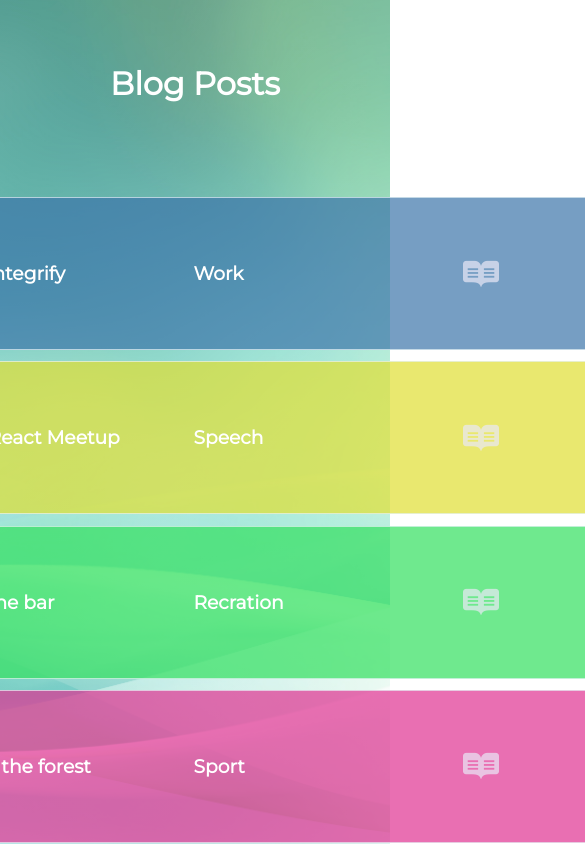
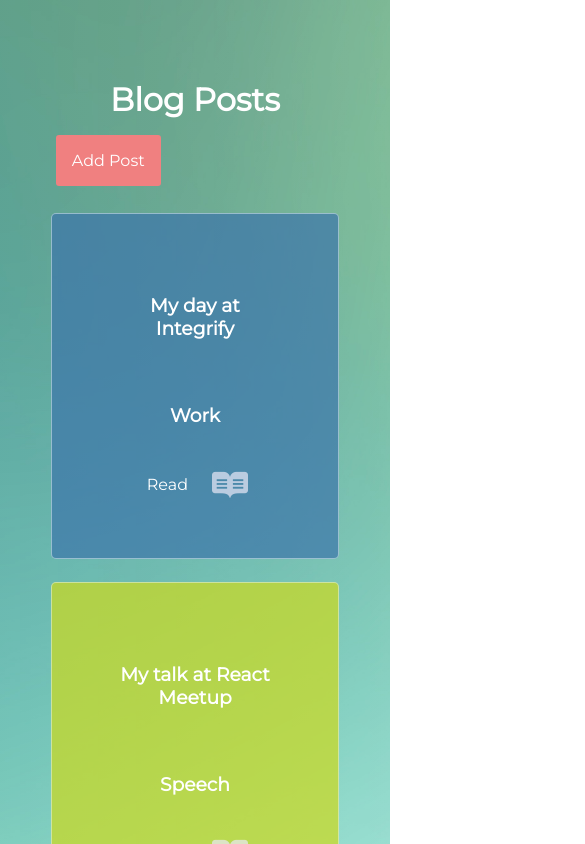
Before and after one commit to moscuet/Blog-Post_React, a React (Create React App) app: page / in a window 390 px wide. Shown: the top 844 px of the page, 585 px wide, since content can reach past the window. Built offline with nearby package versions, Linux system fonts and the light colour scheme.

Commit message:
added style based on input

```diff
--- a/src/App.css
+++ b/src/App.css
@@ -7,8 +7,8 @@
   /*padding: 4rem 2rem;*/
   background-image: linear-gradient(to right, rgba(253, 252, 251, 0.15), rgba(255, 255, 255, 0.19)), url("./assets/imgs/back.jpg");
   background-size: cover;
-  background-repeat: no-repeat;
-  background-position: center;
+  background-position: top;
+
 }
 
 * {
@@ -17,6 +17,13 @@
   box-sizing: border-box;
 }
 
+:root {
+  --blue: rgba(61, 117, 170, 0.7);
+  --yellow: rgba(205, 218, 29, 0.7);
+  --green: rgba(30, 209, 149, 0.7);
+  --violet: rgba(224, 51, 146, 0.7);
+  --brown: rgba(230, 95, 42, 0.7);
+}
 .wrapper {
   min-height: 100%;
   position: relative;
--- a/src/App.js
+++ b/src/App.js
@@ -25,7 +25,7 @@ class App extends Component {
   }
 
   addPost = (newPost) => {
-    this.setState({posts: [...this.state.posts, newPost]})
+    this.setState({posts: [newPost, ...this.state.posts]})
     console.log(newPost)
   }
 
--- a/src/assets/style/postitem.css
+++ b/src/assets/style/postitem.css
@@ -2,18 +2,18 @@
 .post-item__container {
     display:flex;
     flex-direction: column;
-    justify-content: space-between;
-    background-color: rgba(51, 204, 224, 0.7);
+    justify-content: center;
     color: #fff;
-    padding: 2rem 4rem;
-    border: 1px solid rgba(229, 243, 245, 0.7);
+    padding: 5rem 4rem;
+    border: 1px solid rgba(229, 243, 245, 0.5);
     margin: .7rem;
-    width: 50rem;
+    width: 23rem;
     border-bottom-left-radius: 5px;
     border-bottom-right-radius: 5px;
     border-top-left-radius: 5px;
     border-top-right-radius: 5px;
     cursor: pointer;
+
 }
 
 
@@ -21,12 +21,21 @@
 
 .post-item__wrapper {
     display: grid;
+    grid-template-columns: repeat(3 1fr);
+    justify-items: center;
     align-items: center;
-    grid-template-columns: 45% 45% 10%;
 }
 
 .post-item__wrapper h3 {
     color: white;
+    text-align: center;
+}
+
+.read-links__wrapper {
+    display: flex;
+    justify-content: center;
+    align-items: center;
+
 }
 .view-link {
     padding: 1.2rem;
@@ -40,6 +49,15 @@
 
 }
 
+.btn-read__more {
+    border: none;
+    background: none;
+    padding: .3rem;
+    font-size: 16px;
+    color: white;
+    font-family: 'Montserrat';
+    margin: .6rem;
+}
 .link {
     text-decoration: none;
     color: white;
@@ -54,6 +72,7 @@
 .fa-readme {
     color: rgb(234, 233, 247);
     opacity: .7;
+    margin: .6rem;
 }
 
 .fa-readme:hover {
@@ -68,3 +87,21 @@
 
 .grow2 { transition: all .2s ease-in-out; }
 .grow2:hover { transform: scale(1.1);}
+
+@media screen and (max-width: 768px) {
+    .post-item__container {
+        width: 20rem;
+
+    }
+
+}
+
+@media screen and (max-width: 500px) {
+    .post-item__container {
+        width: 18rem;
+        padding: 3rem 2rem;
+
+
+    }
+
+}
--- a/src/assets/style/postlist.css
+++ b/src/assets/style/postlist.css
@@ -1,3 +1,10 @@
+.posts-wrapper {
+    display: grid;
+    grid-template-columns: repeat(3, 1fr);
+    justify-items: center;
+
+}
+
 .container-blog {
     padding: 4rem 5rem;
 }
@@ -28,3 +35,18 @@
     transform: translateY(-.1rem);
 
 }
+
+@media screen and (max-width: 1024px) {
+    .container-blog {
+        padding: 5rem 2rem;
+    }
+    .posts-wrapper {
+        grid-template-columns: repeat(2, 1fr);
+    }
+}
+
+@media screen and (max-width: 500px) {
+    .posts-wrapper {
+        grid-template-columns: 1fr;
+    }
+}
--- a/src/assets/style/viewpost.css
+++ b/src/assets/style/viewpost.css
@@ -1,6 +1,7 @@
 .viewpost-wrapper {
     padding: 5rem 10rem;
 }
+
 .viewpost-container {
     padding: 3rem 4rem;
     border: 1px solid lightgray;
@@ -9,11 +10,11 @@
     justify-content: center;
     align-items: center;
     line-height: 2.3;
-    background-image: linear-gradient(to right, rgb(253, 252, 251), rgba(237, 249, 250, 0.18)), url("../imgs/back.jpg");
     background-position: center;
     background-size: cover;
     border-radius: 5px;
     width: 50rem;
+    color: white;
 
 }
 
@@ -88,7 +89,6 @@ button {
 
 }
 
-
 .btn-edit:hover {
     background-color: rgb(85, 152, 194);
     transform: translateY(-.1rem);
--- a/src/components/PostItem.js
+++ b/src/components/PostItem.js
@@ -8,28 +8,28 @@ const PostItem = (props) => {
     console.log(id)
 
     let postStyles = [
-        {backgroundColor: 'rgba(61, 117, 170, 0.7)'},
-        {backgroundColor: 'rgba(224, 222, 51, 0.7)'},
-        {backgroundColor: 'rgba(51, 224, 94, 0.7)'},
-        {backgroundColor: 'rgba(224, 51, 146, 0.7)'},
-        {backgroundColor: 'rgba(51, 204, 224, 0.7)'}
+        {backgroundColor: 'var(--blue)'},
+        {backgroundColor: 'var(--yellow)'},
+        {backgroundColor: 'var(--green)'},
+        {backgroundColor: 'var(--violet)'},
+        {backgroundColor: 'var(--brown)'}
 
     ]
 
     let index = 0;
     if(category.includes('Work')) {
         postStyles = postStyles[index];
-    } else if(category.includes('Speech')) {
+    } else if(category.toLowerCase().includes('speech')) {
         index = index +1
         postStyles = postStyles[index]
-    } else if(category.includes('Recration')) {
+    } else if(category.toLowerCase().includes('recreation')) {
         index = index +2
         postStyles = postStyles[index];
-    }    else if(category.includes('Sport')) {
-            index = index +3
-            postStyles = postStyles[index]
+    }    else if(category.toLowerCase().includes('sport')) {
+        index = index +3
+        postStyles = postStyles[index]
     } else {
-        index = index +3
+        index = index +4
         postStyles = postStyles[index]
 
     }
@@ -39,7 +39,11 @@ const PostItem = (props) => {
             <ul className="post-item__wrapper">
                 <h3 className="post-title">{title}</h3>
                 <h3 className="post-category">{category}</h3>
-                <NavLink to={`/viewpost/${id}`} className="link"><i class="fab fa-readme fa-2x grow2"></i></NavLink>
+                <div className="read-links__wrapper">
+                <div><button className="btn-read__more">Read</button></div>
+                <NavLink to={`/viewpost/${id}`} className="link">
+                     <i className="fab fa-readme fa-2x grow2"></i></NavLink>
+                </div>
 
             </ul>
             </div>
--- a/src/components/PostList.js
+++ b/src/components/PostList.js
@@ -10,7 +10,7 @@ const PostList = (props) => {
   ))
 
           return (
-            <div class="container-blog">
+            <div className="container-blog">
             <h1 className="blog-header">Blog Posts</h1>
             <div className="add-post-container">
               <NavLink to='/addpost' className="add-post-link">Add Post</NavLink>
--- a/src/components/ViewPost.js
+++ b/src/components/ViewPost.js
@@ -5,22 +5,50 @@ import {NavLink} from 'react-router-dom';
 const ViewPost = (props) => {
     let {posts, id} = props;
 
+    let postStyles = [
+        {backgroundColor: 'var(--blue)'},
+        {backgroundColor: 'var(--yellow)'},
+        {backgroundColor: 'var(--green)'},
+        {backgroundColor: 'var(--violet)'},
+        {backgroundColor: 'var(--brown)'}
+
+    ]
+
 
     const filteredPosts = posts.filter((post) => {
         return post.id === id
     })
 
 
+    let index = 0;
+    if(filteredPosts[0].category.toLowerCase().includes('work')) {
+        postStyles = postStyles[index];
+    } else if(filteredPosts[0].category.toLowerCase().includes('speech')) {
+        index = index +1
+        postStyles = postStyles[index]
+    } else if(filteredPosts[0].category.toLowerCase().includes('recration')) {
+        index = index +2
+        postStyles = postStyles[index];
+    }    else if(filteredPosts[0].category.toLowerCase().includes('sport')) {
+        index = index +3
+        postStyles = postStyles[index]
+    } else {
+        index = index +4
+        postStyles = postStyles[index]
+
+    }
+
+
 
     return (
-        <div className="viewpost-wrapper">
-        <div className="viewpost-container">
+        <div className="viewpost-wrapper" >
+        <div className="viewpost-container" style={postStyles}>
             <div className="back-to-top__btn__wrapper">
             <button className="back-to-posts__btn"><NavLink to="/" className="back-to-posts__link">Back to Post</NavLink></button>
             </div>
             <div className="header-container">
-            <h3>{filteredPosts[0].title}</h3>
-                <h3>Title: {filteredPosts[0].category}</h3>
+            <h3>Title: {filteredPosts[0].title}</h3>
+                <h3>Category: {filteredPosts[0].category}</h3>
                 </div>
                 <p>Category: {filteredPosts[0].description}</p>
             <div className="buttons-wrapper">
--- a/src/components/blogData.js
+++ b/src/components/blogData.js
@@ -17,7 +17,7 @@ export const blogData = [
     {
       id: uuidv4(),
       title: 'My day at the bar',
-      category: 'Recration',
+      category: 'Recreation',
       description: 'Lorem ipsum dolor sit amet, consectetur adipiscing elit, sed do eiusmod tempor incididunt ut labore et dolore magna aliqua. Viverra nibh cras pulvinar mattis nunc sed blandit libero volutpat. Ultrices eros in cursus turpis massa tincidunt. Massa tincidunt dui ut ornare lectus sit amet est. Et sollicitudin ac orci phasellus egestas tellus. Iaculis urna id volutpat lacus. Pellentesque massa placerat duis ultricies. Sed egestas egestas fringilla phasellus faucibus scelerisque eleifend donec. Euismod lacinia at quis risus sed. Odio tempor orci dapibus ultrices in. Platea dictumst quisque sagittis purus sit.'
     },
     {
@@ -25,5 +25,17 @@ export const blogData = [
       title: 'Running in the forest',
       category: 'Sport',
       description: 'Lorem ipsum dolor sit amet, consectetur adipiscing elit, sed do eiusmod tempor incididunt ut labore et dolore magna aliqua. Viverra nibh cras pulvinar mattis nunc sed blandit libero volutpat. Ultrices eros in cursus turpis massa tincidunt. Massa tincidunt dui ut ornare lectus sit amet est. Et sollicitudin ac orci phasellus egestas tellus. Iaculis urna id volutpat lacus. Pellentesque massa placerat duis ultricies. Sed egestas egestas fringilla phasellus faucibus scelerisque eleifend donec. Euismod lacinia at quis risus sed. Odio tempor orci dapibus ultrices in. Platea dictumst quisque sagittis purus sit.'
+    },
+    {
+      id: uuidv4(),
+      title: 'Cooking',
+      category: 'Recreation',
+      description: 'Lorem ipsum dolor sit amet, consectetur adipiscing elit, sed do eiusmod tempor incididunt ut labore et dolore magna aliqua. Viverra nibh cras pulvinar mattis nunc sed blandit libero volutpat. Ultrices eros in cursus turpis massa tincidunt. Massa tincidunt dui ut ornare lectus sit amet est. Et sollicitudin ac orci phasellus egestas tellus. Iaculis urna id volutpat lacus. Pellentesque massa placerat duis ultricies. Sed egestas egestas fringilla phasellus faucibus scelerisque eleifend donec. Euismod lacinia at quis risus sed. Odio tempor orci dapibus ultrices in. Platea dictumst quisque sagittis purus sit.'
+    },
+    {
+      id: uuidv4(),
+      title: 'Coding',
+      category: 'Work',
+      description: 'Lorem ipsum dolor sit amet, consectetur adipiscing elit, sed do eiusmod tempor incididunt ut labore et dolore magna aliqua. Viverra nibh cras pulvinar mattis nunc sed blandit libero volutpat. Ultrices eros in cursus turpis massa tincidunt. Massa tincidunt dui ut ornare lectus sit amet est. Et sollicitudin ac orci phasellus egestas tellus. Iaculis urna id volutpat lacus. Pellentesque massa placerat duis ultricies. Sed egestas egestas fringilla phasellus faucibus scelerisque eleifend donec. Euismod lacinia at quis risus sed. Odio tempor orci dapibus ultrices in. Platea dictumst quisque sagittis purus sit.'
     }
   ]
```
